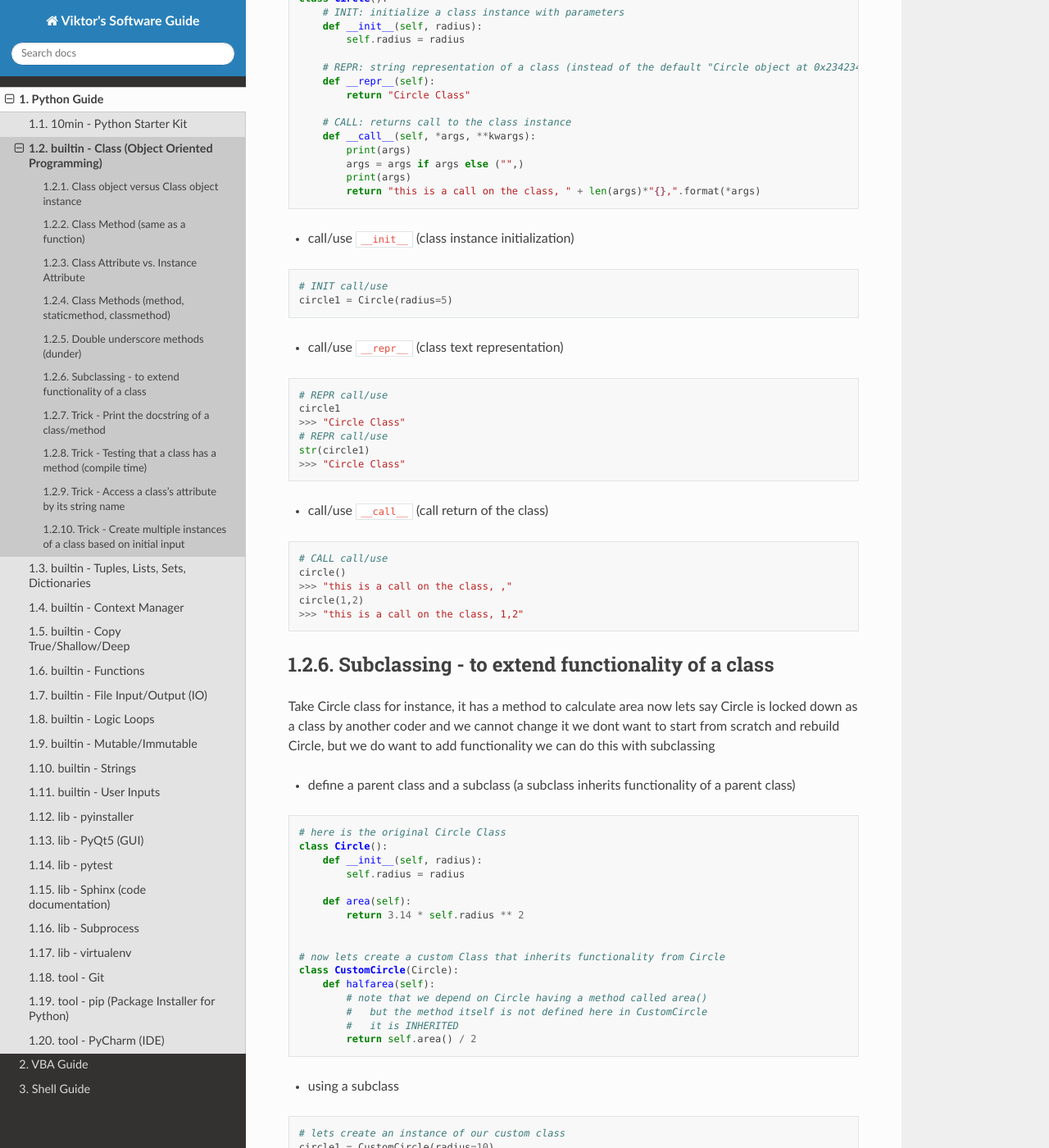
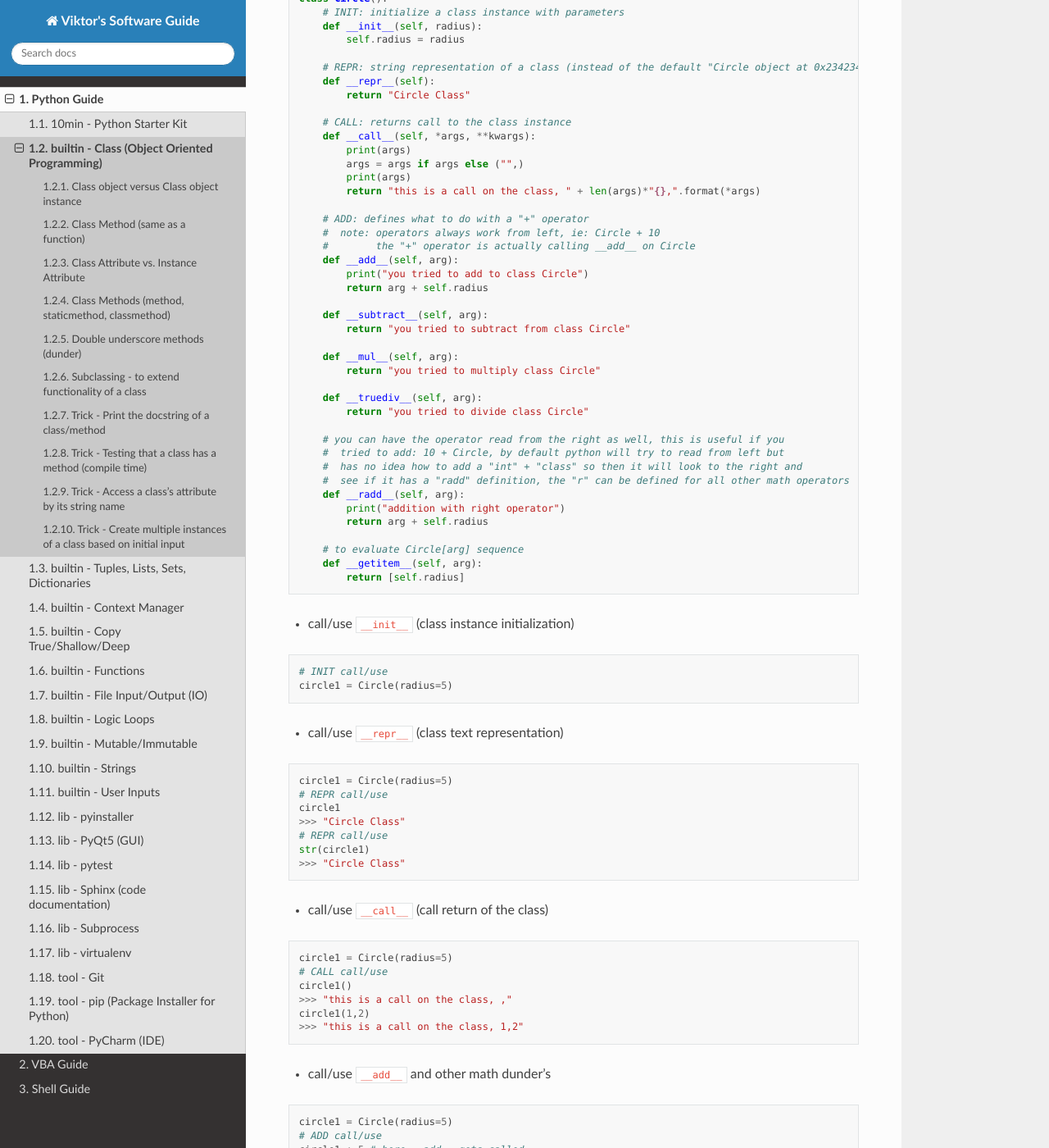
Before and after one commit to PydPiper/viks_SoftwareGuide, a Sphinx documentation site: the page built from source/python/builtin_class.rst, in a window 1280 px wide and 1400 px high, scrolled down 4317 px. Shown: the whole window at 82% size. Built offline with Sphinx 7.4.7 and the Read the Docs theme 2.0.0, drawn with Linux system fonts in a browser that asks for light colours; some of the changed text lies outside the part shown.

Commit message:
added math class dunders

```diff
--- a/source/python/builtin_class.rst
+++ b/source/python/builtin_class.rst
@@ -253,6 +253,35 @@ Double underscore methods (dunder)
             print(args)
             return "this is a call on the class, " + len(args)*"{},".format(*args)
 
+        # ADD: defines what to do with a "+" operator
+        #  note: operators always work from left, ie: Circle + 10
+        #        the "+" operator is actually calling __add__ on Circle
+        def __add__(self, arg):
+            print("you tried to add to class Circle")
+            return arg + self.radius
+
+        def __subtract__(self, arg):
+            return "you tried to subtract from class Circle"
+
+        def __mul__(self, arg):
+            return "you tried to multiply class Circle"
+
+        def __truediv__(self, arg):
+            return "you tried to divide class Circle"
+
+        # you can have the operator read from the right as well, this is useful if you
+        #  tried to add: 10 + Circle, by default python will try to read from left but
+        #  has no idea how to add a "int" + "class" so then it will look to the right and
+        #  see if it has a "radd" definition, the "r" can be defined for all other math operators
+        def __radd__(self, arg):
+            print("addition with right operator")
+            return arg + self.radius
+
+        # to evaluate Circle[arg] sequence
+        def __getitem__(self, arg):
+            return [self.radius]
+
+
 - call/use ``__init__`` (class instance initialization)
 
 .. code-block:: python
@@ -264,6 +293,7 @@ Double underscore methods (dunder)
 
 .. code-block:: python
 
+    circle1 = Circle(radius=5)
     # REPR call/use
     circle1
     >>> "Circle Class"
@@ -275,12 +305,27 @@ Double underscore methods (dunder)
 
 .. code-block:: python
 
+    circle1 = Circle(radius=5)
     # CALL call/use
-    circle()
+    circle1()
     >>> "this is a call on the class, ,"
-    circle(1,2)
+    circle1(1,2)
     >>> "this is a call on the class, 1,2"
 
+- call/use ``__add__`` and other math dunder's
+
+.. code-block:: python
+
+    circle1 = Circle(radius=5)
+    # ADD call/use
+    circle1 + 5 # here __add__ gets called
+    >>> "you tried to add to class Circle"
+    >>> 10 # radius + 5
+
+    # now a right operation, since int doesnt know how to add Circle, but Circle does
+    5 + circle1 # int + Circle returns an error, then python tried from right: __radd__ gets called
+    >>> "addition with right operator"
+    >>> 10
 
 Subclassing - to extend functionality of a class
 -------------------------------------------------
```
